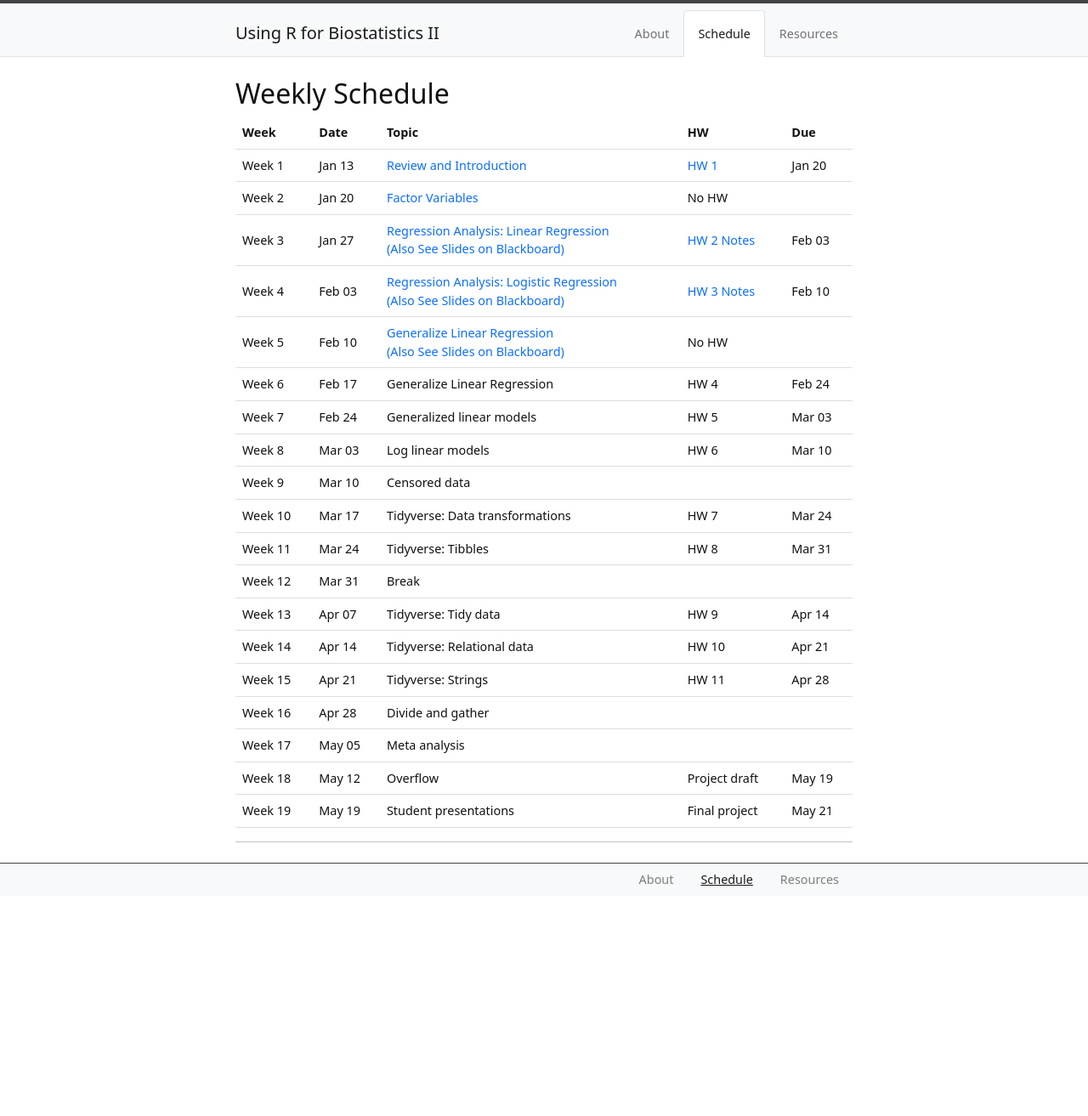
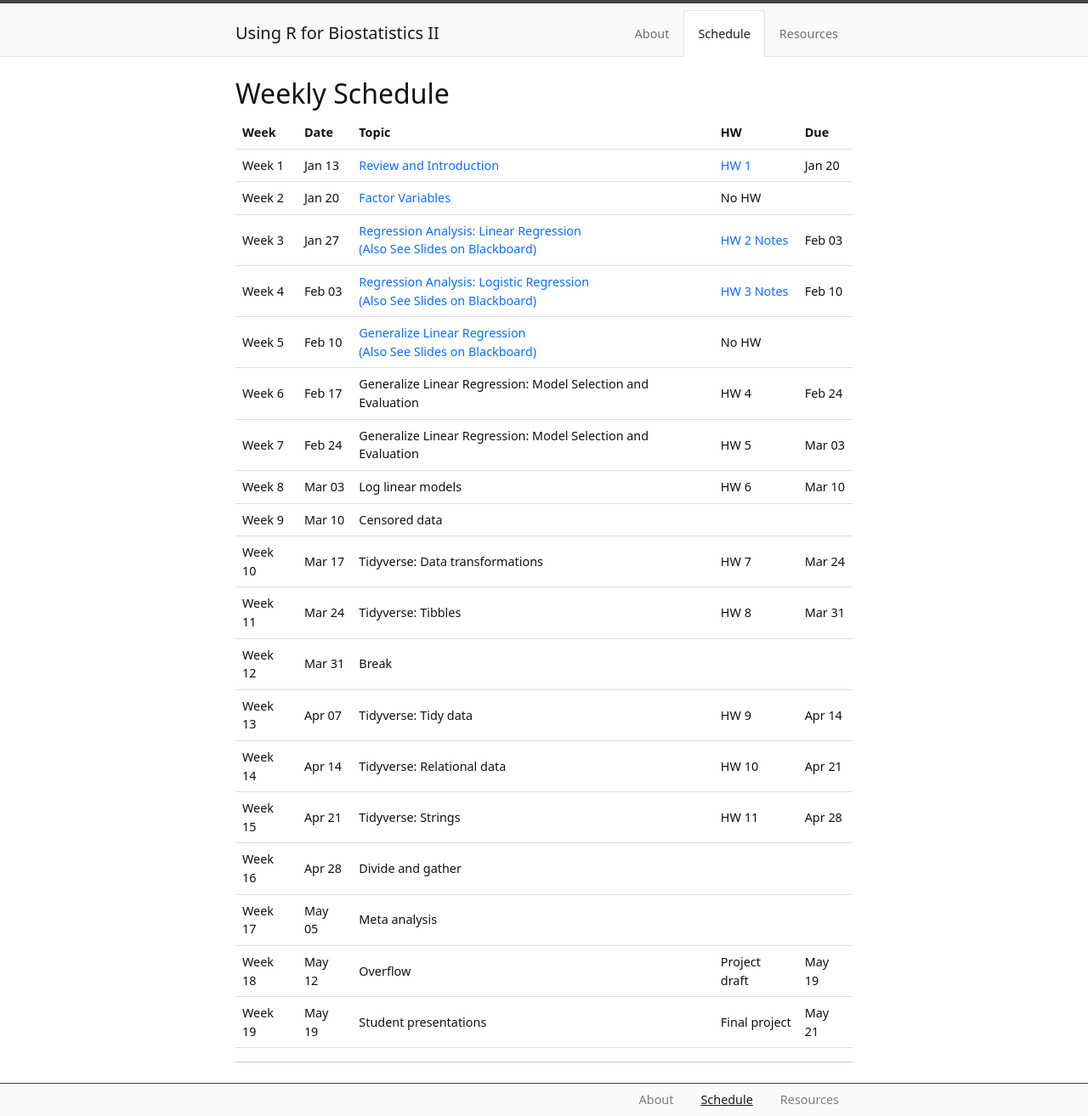
Before and after one commit to XiaoyuLiang/BIOE806-Spring2022, a Jekyll site: the page built from content/2-Schedule.md, in a window 1280 px wide. Shown: the whole page at 85% size. Built offline with Jekyll 4.4.1, drawn with Linux system fonts in a browser that asks for light colours; before the commit the page ends 1054 px from its top, so only the background shows below that.

Commit message:
Update 2-Schedule.md

```diff
--- a/content/2-Schedule.md
+++ b/content/2-Schedule.md
@@ -69,14 +69,14 @@ tr:hover {background-color: #D6EEEE;}
     <tr>
     <td>Week 6</td>
     <td>Feb 17</td>
-    <td>Generalize Linear Regression</td>
+    <td>Generalize Linear Regression: Model Selection and Evaluation</td>
     <td>HW 4</td>
     <td>Feb 24</td>
   </tr>
     <tr>
     <td>Week 7</td>
     <td>Feb 24</td>
-    <td>Generalized linear models</td>
+    <td>Generalize Linear Regression: Model Selection and Evaluation</td>
     <td>HW 5</td>
     <td>Mar 03</td>
   </tr>
```
